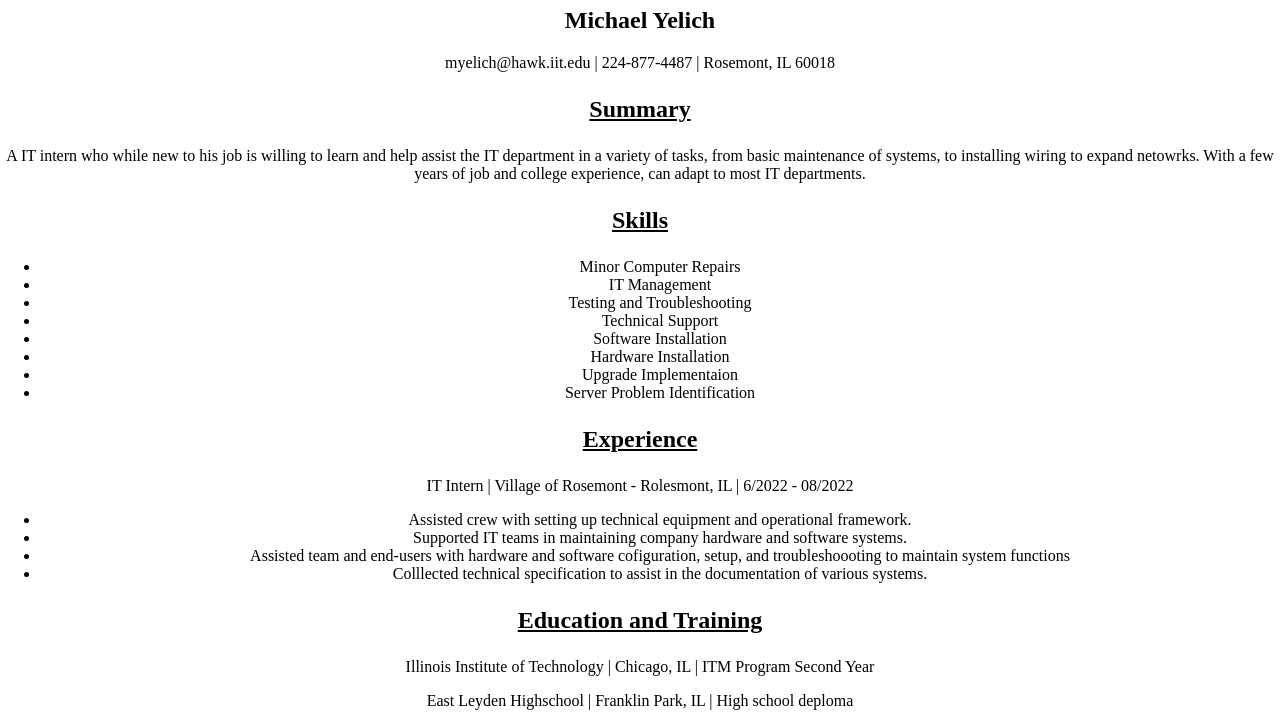
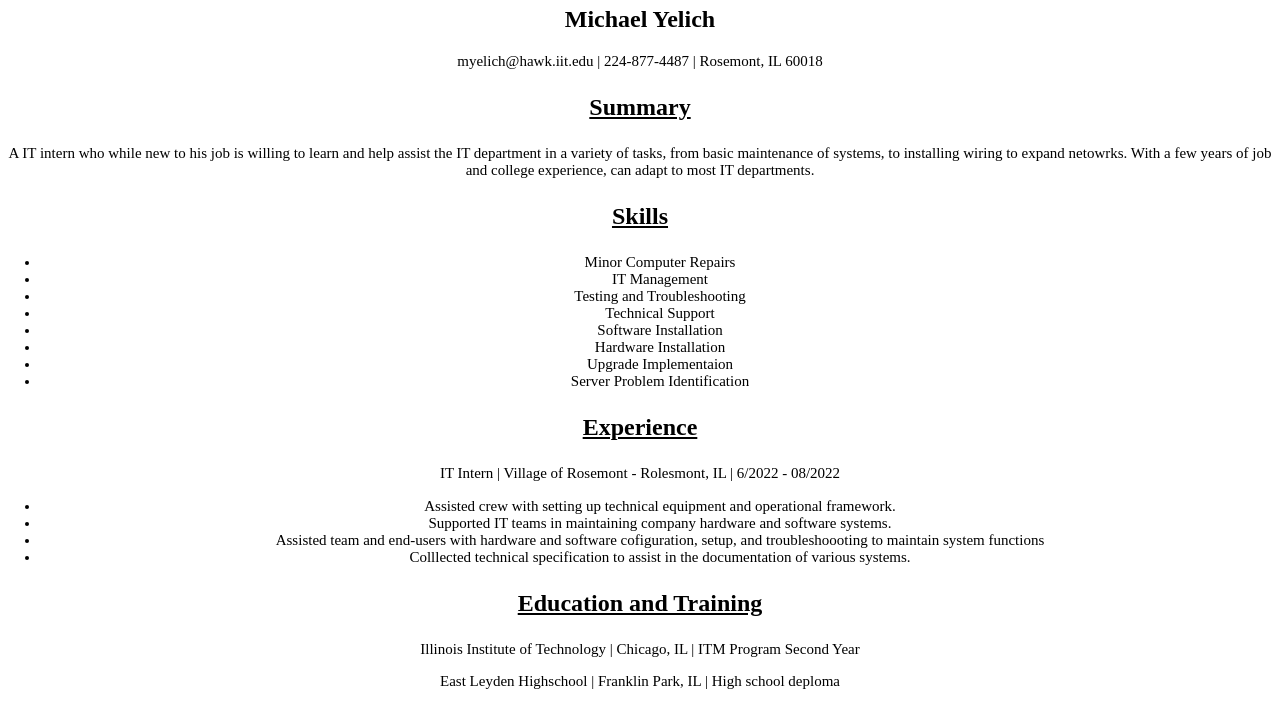
Before and after one commit to MichaelYelich/Project-3, a plain HTML site: page resume.html in a window 1280 px wide. Shown: the part 115-841 px from the top of the page. After the commit the page ends 820 px from the top, so only its background shows below. Drawn offline with Linux system fonts and the light colour scheme.

Commit message:
resume css refinment

```diff
--- a/css/resume_style.css
+++ b/css/resume_style.css
@@ -6,3 +6,9 @@ h3{
   text-decoration: underline;
   font-size: 150%;
 }
+p{
+  font-size: 15px;
+}
+li{
+  font-size: 15px;
+}
```
